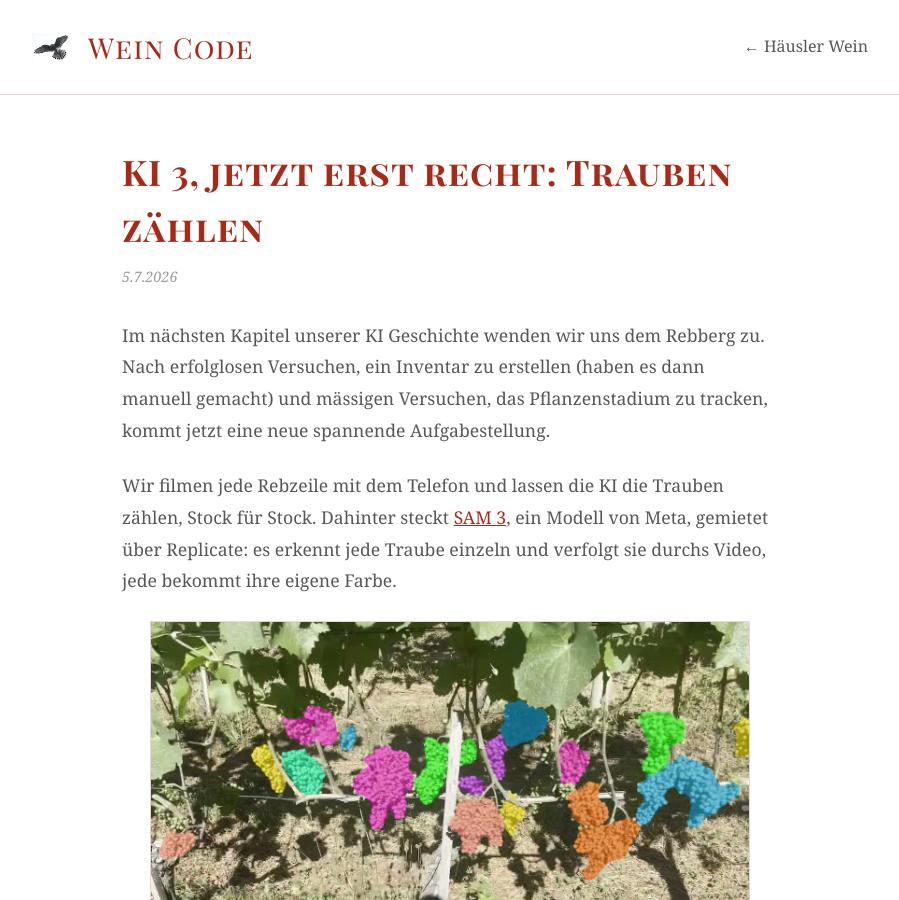
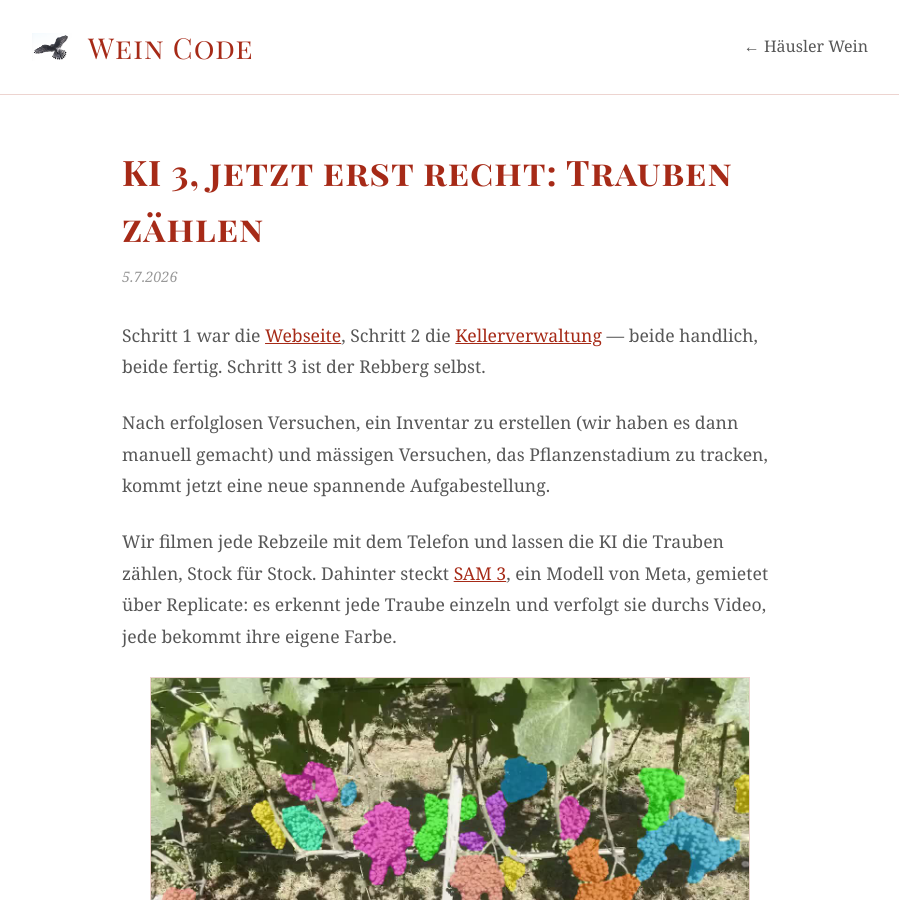
Before and after one commit to github-rha/blog.haeusler-wein, a Jekyll site: the page built from _posts/2026-07-05-schritt-3-trauben-zaehlen.md, in a window 1280 px wide and 900 px high. Shown: the whole window, without its empty margins (190-1089 px from the left). Built offline with Jekyll 4.4.1, drawn with Linux system fonts in a browser that asks for light colours.

Commit message:
updated intro

```diff
--- a/_posts/2026-07-05-schritt-3-trauben-zaehlen.md
+++ b/_posts/2026-07-05-schritt-3-trauben-zaehlen.md
@@ -4,7 +4,9 @@ title: "KI 3, jetzt erst recht: Trauben zählen"
 date: 2026-07-05
 ---
 
-Im nächsten Kapitel unserer KI Geschichte wenden wir uns dem Rebberg zu. Nach erfolglosen Versuchen, ein Inventar zu erstellen (haben es dann manuell gemacht) und mässigen Versuchen, das Pflanzenstadium zu tracken, kommt jetzt eine neue spannende Aufgabestellung.
+Schritt 1 war die [Webseite](/2026/05/15/schritt-1-website/), Schritt 2 die [Kellerverwaltung](/2026/06/28/schritt-2-kellerverwaltung/) — beide handlich, beide fertig. Schritt 3 ist der Rebberg selbst.
+
+ Nach erfolglosen Versuchen, ein Inventar zu erstellen (wir haben es dann manuell gemacht) und mässigen Versuchen, das Pflanzenstadium zu tracken, kommt jetzt eine neue spannende Aufgabestellung.
 
 Wir filmen jede Rebzeile mit dem Telefon und lassen die KI die Trauben zählen, Stock für Stock. Dahinter steckt [SAM 3](https://github.com/facebookresearch/sam3), ein Modell von Meta, gemietet über Replicate: es erkennt jede Traube einzeln und verfolgt sie durchs Video, jede bekommt ihre eigene Farbe.
 
```
